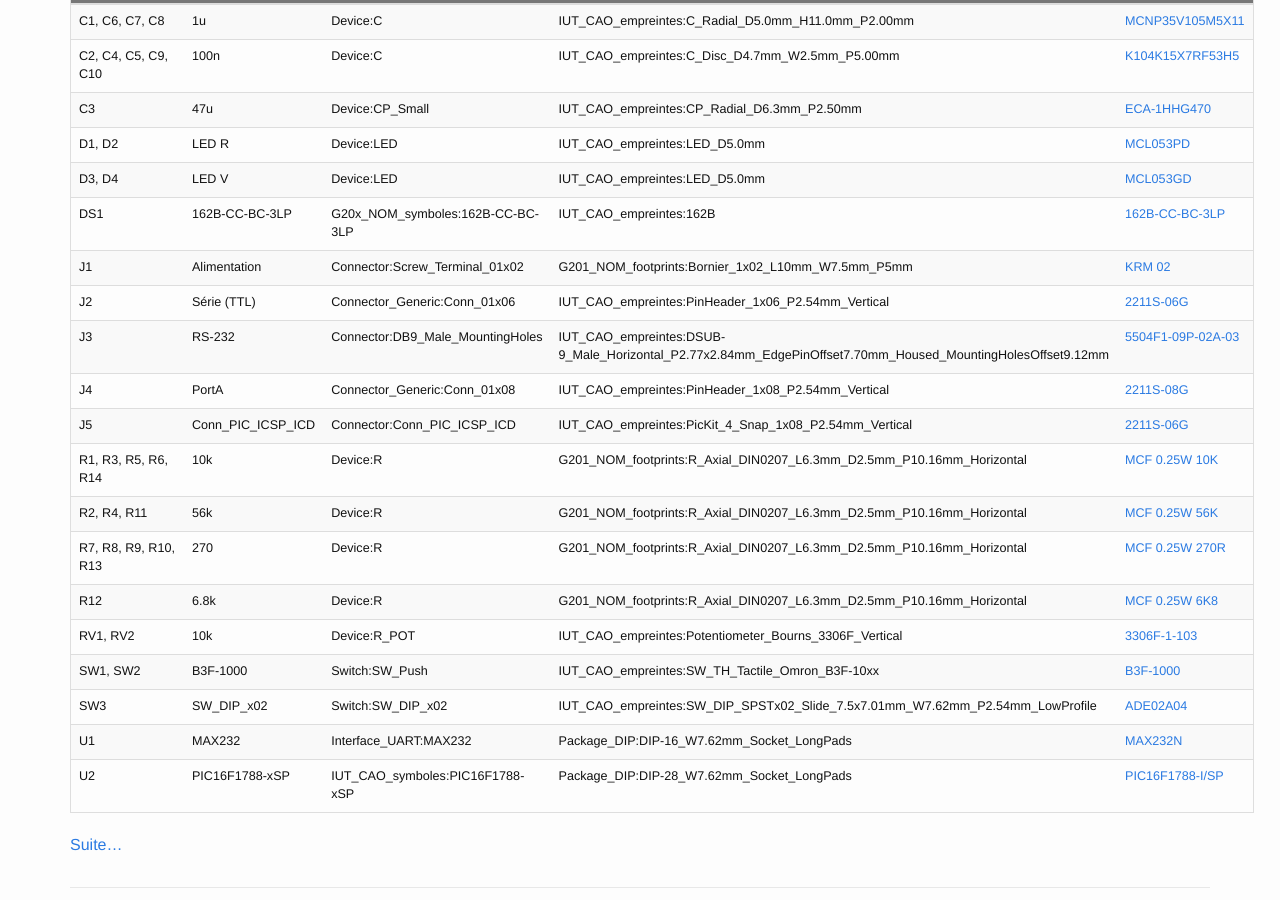
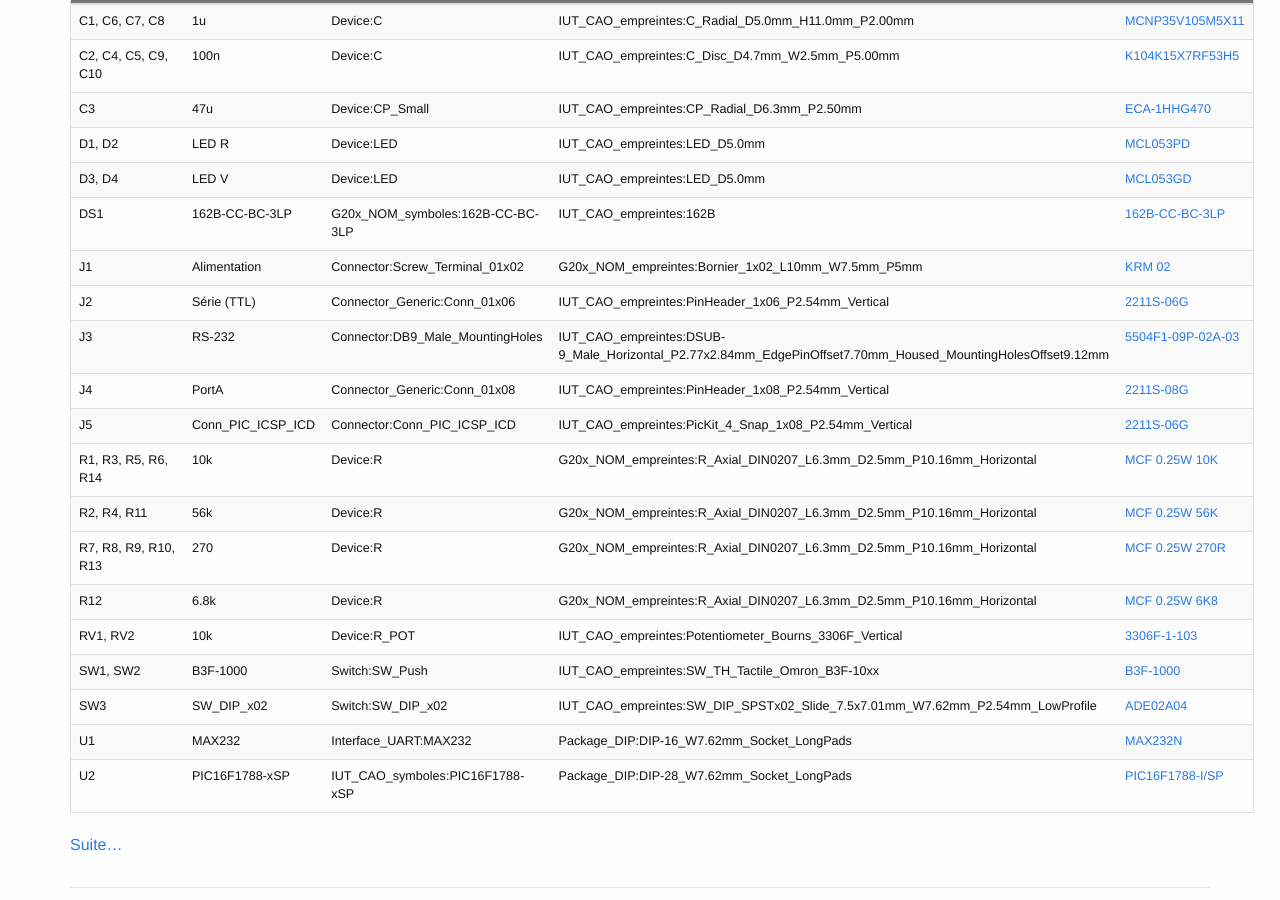
Before and after one commit to geiilyon/cao-geii-lyon, a Jekyll site: the page built from _collection_enonces/tp4.md, in a window 1280 px wide and 900 px high, scrolled down 1776 px. Built offline with Jekyll 4.4.1, drawn with Linux system fonts in a browser that asks for light colours; nearby versions of some CDN libraries; library files that are not in the unit come from our copies.

Commit message:
correction nom empreinte

```diff
--- a/_collection_enonces/tp4.md
+++ b/_collection_enonces/tp4.md
@@ -35,15 +35,15 @@
 | D1, D2               | LED R             | Device:LED                       | IUT_CAO_empreintes:LED_D5.0mm                                                                               | [MCL053PD](http://www.farnell.com/datasheets/2861525.pdf)                                                     |
 | D3, D4               | LED V             | Device:LED                       | IUT_CAO_empreintes:LED_D5.0mm                                                                               | [MCL053GD](http://www.farnell.com/datasheets/2861527.pdf)                                                     |
 | DS1                  | 162B-CC-BC-3LP    | G20x_NOM_symboles:162B-CC-BC-3LP | IUT_CAO_empreintes:162B                                                                                     | [162B-CC-BC-3LP](https://cdn.displaytech-us.com/sites/default/files/display-data-sheet/162B%20series-v21.pdf) |
-| J1                   | Alimentation      | Connector:Screw_Terminal_01x02   | G201_NOM_footprints:Bornier_1x02_L10mm_W7.5mm_P5mm                                                          | [KRM 02](http://www.farnell.com/datasheets/2047458.pdf)                                                       |
+| J1                   | Alimentation      | Connector:Screw_Terminal_01x02   | G20x_NOM_empreintes:Bornier_1x02_L10mm_W7.5mm_P5mm                                                          | [KRM 02](http://www.farnell.com/datasheets/2047458.pdf)                                                       |
 | J2                   | Série (TTL)       | Connector_Generic:Conn_01x06     | IUT_CAO_empreintes:PinHeader_1x06_P2.54mm_Vertical                                                          | [2211S-06G](http://www.farnell.com/datasheets/1518407.pdf)                                                    |
 | J3                   | RS-232            | Connector:DB9_Male_MountingHoles | IUT_CAO_empreintes:DSUB-9_Male_Horizontal_P2.77x2.84mm_EdgePinOffset7.70mm_Housed_MountingHolesOffset9.12mm | [5504F1-09P-02A-03](http://www.farnell.com/datasheets/1850778.pdf)                                            |
 | J4                   | PortA             | Connector_Generic:Conn_01x08     | IUT_CAO_empreintes:PinHeader_1x08_P2.54mm_Vertical                                                          | [2211S-08G](http://www.farnell.com/datasheets/1518407.pdf)                                                    |
 | J5                   | Conn_PIC_ICSP_ICD | Connector:Conn_PIC_ICSP_ICD      | IUT_CAO_empreintes:PicKit_4_Snap_1x08_P2.54mm_Vertical                                                      | [2211S-06G](http://www.farnell.com/datasheets/1518407.pdf)                                                    |
-| R1, R3, R5, R6, R14  | 10k               | Device:R                         | G201_NOM_footprints:R_Axial_DIN0207_L6.3mm_D2.5mm_P10.16mm_Horizontal                                       | [MCF 0.25W 10K](http://www.farnell.com/datasheets/2861447.pdf)                                                |
-| R2, R4, R11          | 56k               | Device:R                         | G201_NOM_footprints:R_Axial_DIN0207_L6.3mm_D2.5mm_P10.16mm_Horizontal                                       | [MCF 0.25W 56K](http://www.farnell.com/datasheets/2861447.pdf)                                                |
-| R7, R8, R9, R10, R13 | 270               | Device:R                         | G201_NOM_footprints:R_Axial_DIN0207_L6.3mm_D2.5mm_P10.16mm_Horizontal                                       | [MCF 0.25W 270R](http://www.farnell.com/datasheets/2861447.pdf)                                               |
-| R12                  | 6.8k              | Device:R                         | G201_NOM_footprints:R_Axial_DIN0207_L6.3mm_D2.5mm_P10.16mm_Horizontal                                       | [MCF 0.25W 6K8](http://www.farnell.com/datasheets/2861447.pdf)                                                |
+| R1, R3, R5, R6, R14  | 10k               | Device:R                         | G20x_NOM_empreintes:R_Axial_DIN0207_L6.3mm_D2.5mm_P10.16mm_Horizontal                                       | [MCF 0.25W 10K](http://www.farnell.com/datasheets/2861447.pdf)                                                |
+| R2, R4, R11          | 56k               | Device:R                         | G20x_NOM_empreintes:R_Axial_DIN0207_L6.3mm_D2.5mm_P10.16mm_Horizontal                                       | [MCF 0.25W 56K](http://www.farnell.com/datasheets/2861447.pdf)                                                |
+| R7, R8, R9, R10, R13 | 270               | Device:R                         | G20x_NOM_empreintes:R_Axial_DIN0207_L6.3mm_D2.5mm_P10.16mm_Horizontal                                       | [MCF 0.25W 270R](http://www.farnell.com/datasheets/2861447.pdf)                                               |
+| R12                  | 6.8k              | Device:R                         | G20x_NOM_empreintes:R_Axial_DIN0207_L6.3mm_D2.5mm_P10.16mm_Horizontal                                       | [MCF 0.25W 6K8](http://www.farnell.com/datasheets/2861447.pdf)                                                |
 | RV1, RV2             | 10k               | Device:R_POT                     | IUT_CAO_empreintes:Potentiometer_Bourns_3306F_Vertical                                                      | [3306F-1-103](http://www.farnell.com/datasheets/1815113.pdf)                                                  |
 | SW1, SW2             | B3F-1000          | Switch:SW_Push                   | IUT_CAO_empreintes:SW_TH_Tactile_Omron_B3F-10xx                                                             | [B3F-1000](https://4donline.ihs.com/images/VipMasterIC/IC/OMRN/OMRN-S-A0001309768/OMRN-S-A0001309768-1.pdf)   |
 | SW3                  | SW_DIP_x02        | Switch:SW_DIP_x02                | IUT_CAO_empreintes:SW_DIP_SPSTx02_Slide_7.5x7.01mm_W7.62mm_P2.54mm_LowProfile                               | [ADE02A04](https://docs.rs-online.com/c98b/0900766b810b550f.pdf)                                              |
```
Also changed, not shown: _drafts/suite.md (+5 -5 lines).
